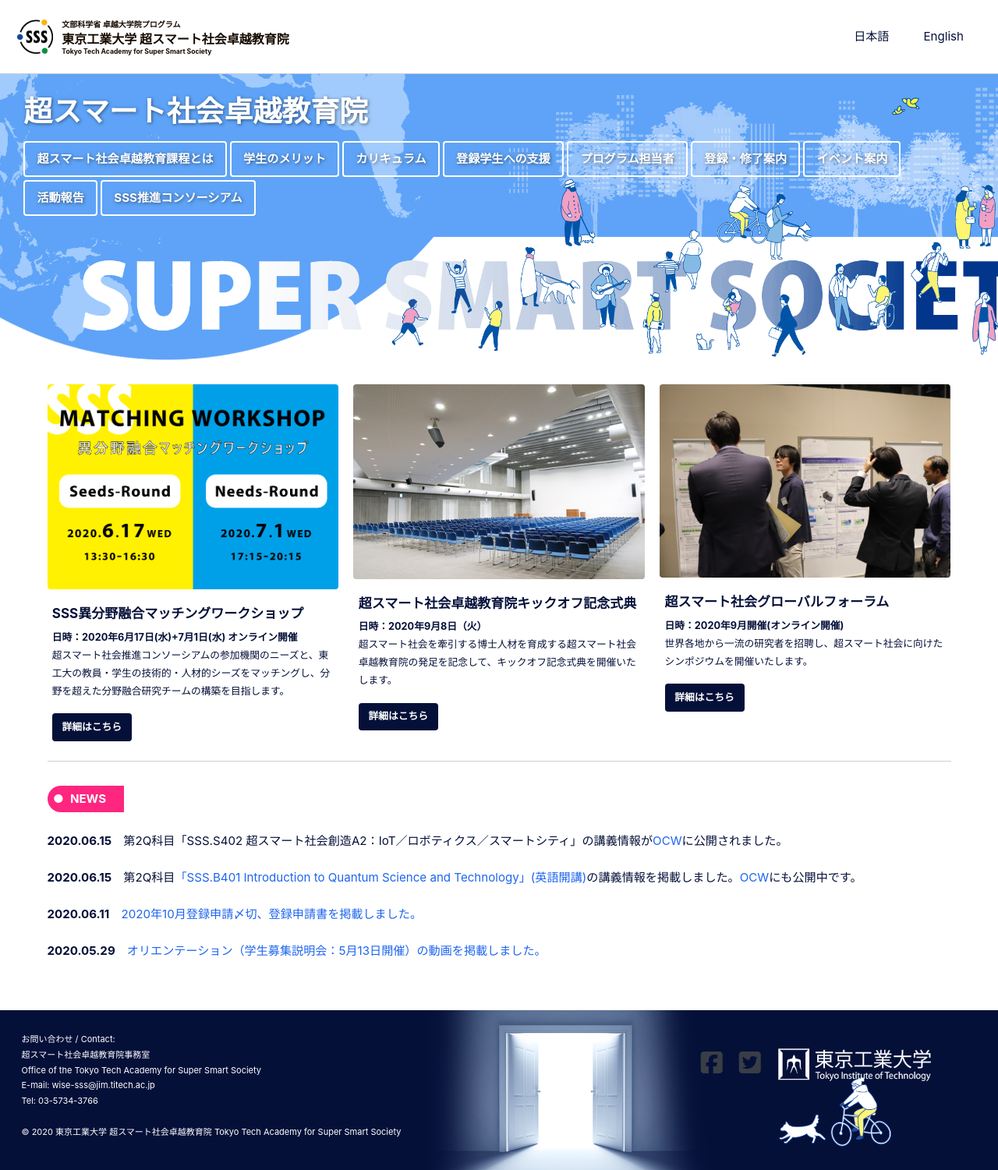
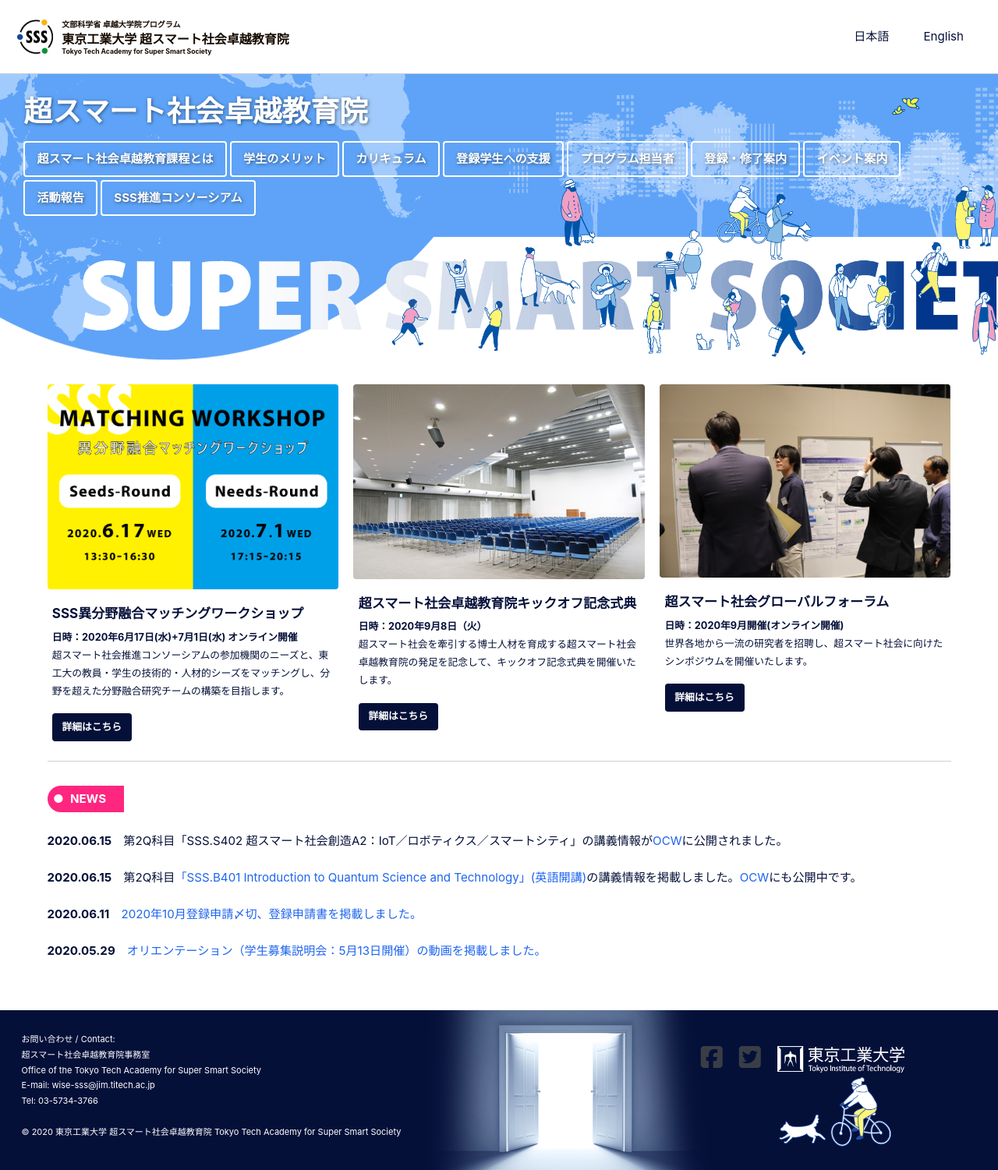
Before and after one commit to fl1d/w0ex.github.io, a Jekyll site: the page built from _pages/home.md, in a window 1280 px wide. Shown: the whole page at 78% size. Built offline with Jekyll 4.4.1, drawn with Linux system fonts in a browser that asks for light colours; cached includes are drawn as plain includes; nearby versions of some CDN libraries.

Commit message:
Update footer.html

```diff
--- a/_includes/footer.html
+++ b/_includes/footer.html
@@ -38,7 +38,7 @@
                 </i>
              </a>
 
-             <a href="https://www.titech.ac.jp/"><img src="/assets/images/logo_titech.png" width="60%" height="60%" />
+             <a href="https://www.titech.ac.jp/"><img src="/assets/images/logo_titech.png" width="50%" height="50%" />
                   </a>
                   </td>
                   </table>
```
